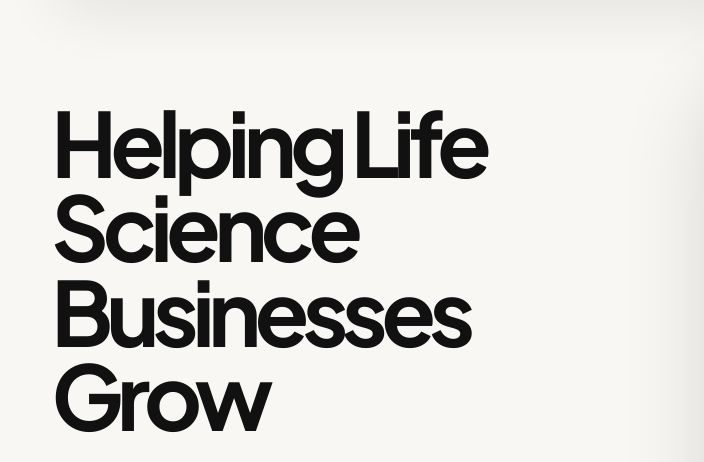
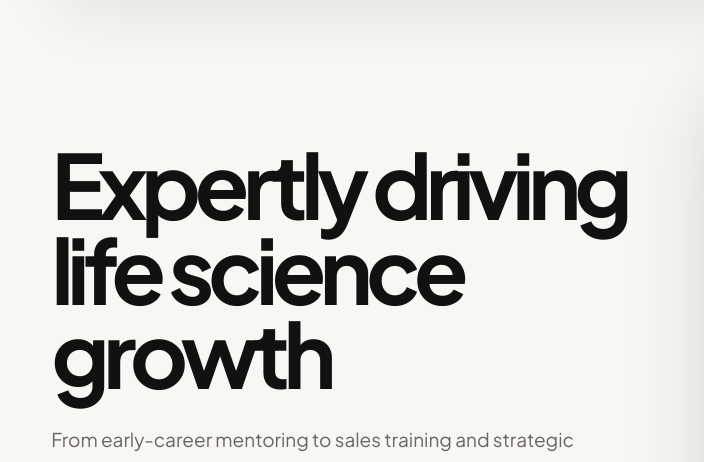
Before and after one commit to Labjot98/Oakthorpe-Scientific-Consultancy, a plain HTML site: page index.html in a window 1280 px wide. Shown: the part 103-565 px from the top of the page, 0-704 px from the left. Drawn offline with Linux system fonts and the light colour scheme.

Commit message:
Headline

```diff
--- a/index.html
+++ b/index.html
@@ -46,7 +46,7 @@
     <main>
       <section class="hero">
         <div class="hero-left">
-          <h1>Helping Life Science Businesses Grow</h1>
+          <h1>Expertly driving life science growth</h1>
 
           <p class="hero-text">
             From early-career mentoring to sales training and strategic business
```
